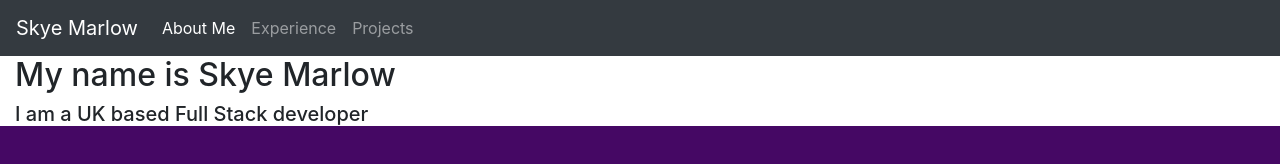
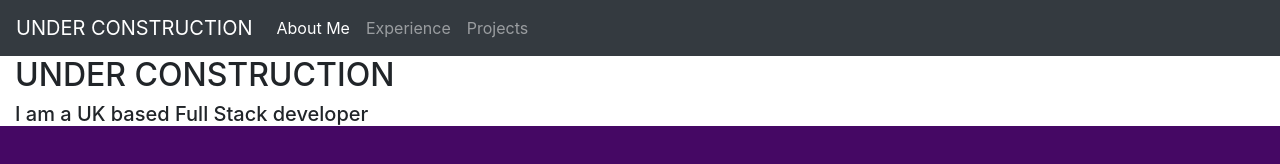
Before and after one commit to GlitchSkye/GlitchSkye.github.io, a website: page index.html in a window 1280 px wide. Drawn offline with nearby package versions, Linux system fonts and the light colour scheme.

Commit message:
Update index.html

```diff
--- a/index.html
+++ b/index.html
@@ -13,7 +13,7 @@
 <body>
   <header>
     <nav class="navbar navbar-expand-lg navbar-dark bg-dark">
-      <a class="navbar-brand" href="#">Skye Marlow</a>
+      <a class="navbar-brand" href="#">UNDER CONSTRUCTION</a>
       <button class="navbar-toggler" type="button" data-toggle="collapse" data-target="#navbarNav" aria-controls="navbarNav" aria-expanded="false" aria-label="Toggle navigation">
         <span class="navbar-toggler-icon"></span>
       </button>
@@ -33,7 +33,7 @@
     </nav>
   </header>
 <div class="col">
-  <p class="h2">My name is Skye Marlow</p>
+  <p class="h2">UNDER CONSTRUCTION</p>
   <p class="h5">I am a UK based Full Stack developer</p>
 </div>
 
```
